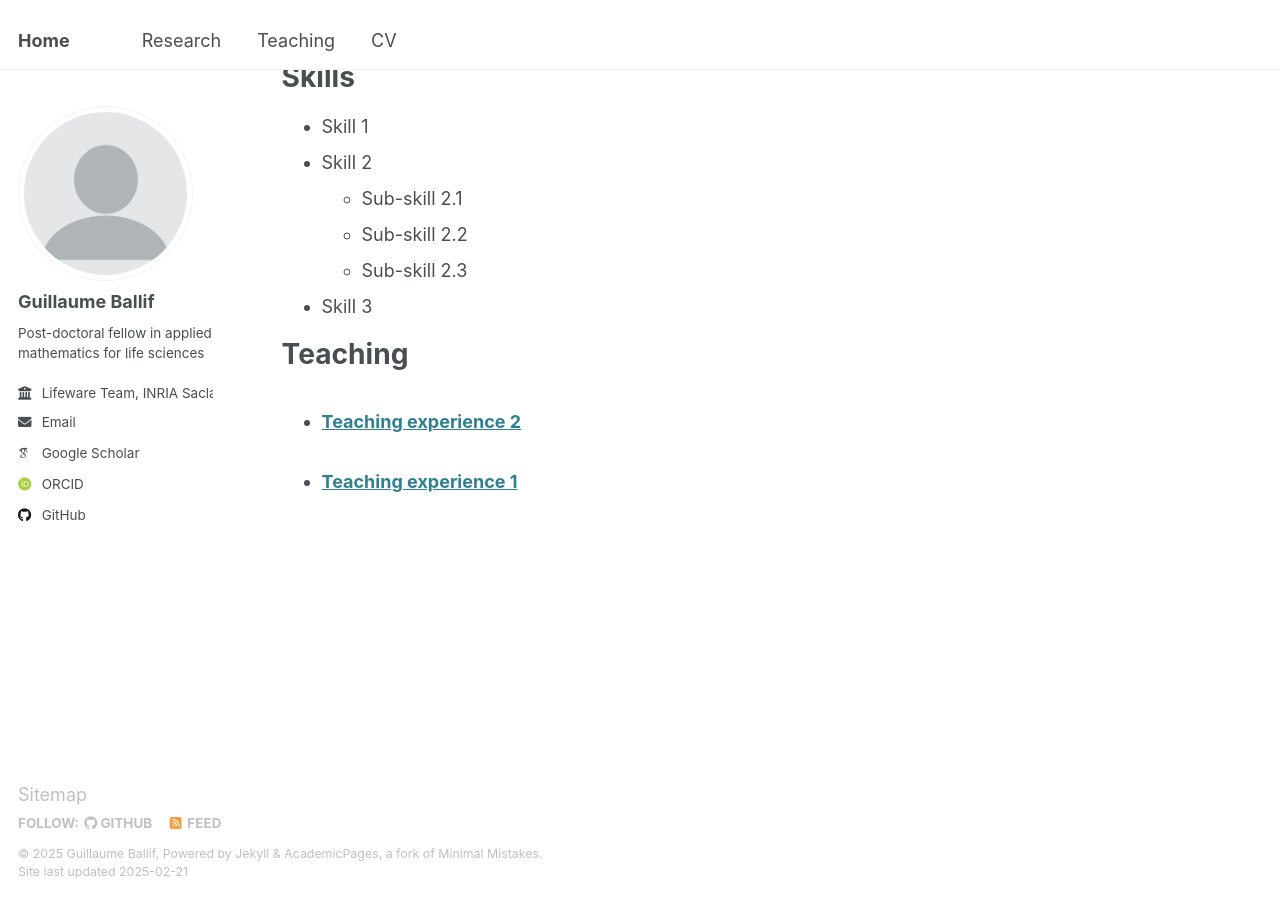
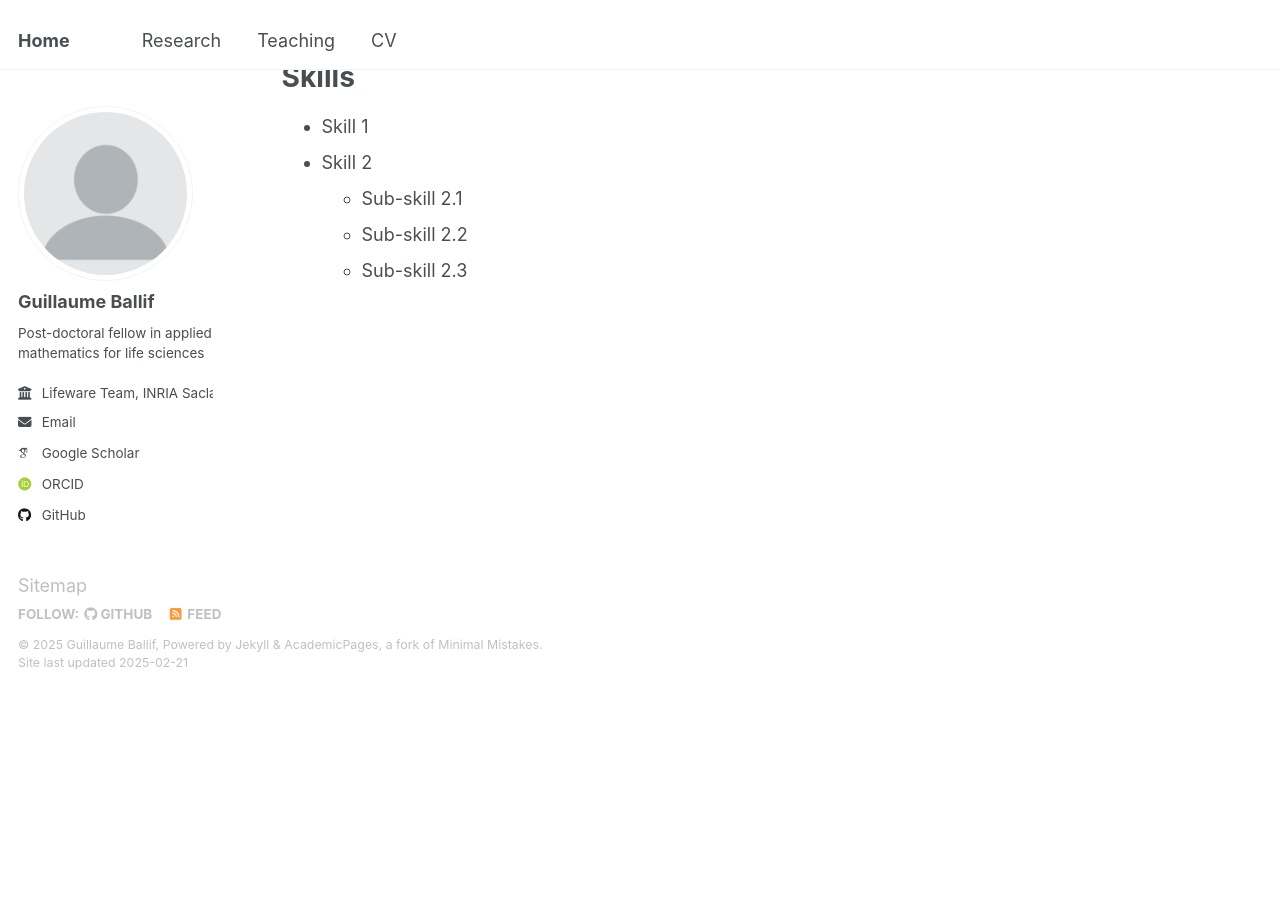
Before and after one commit to guillaumeballif/guillaumeballif.github.io, a Jekyll site: the page built from _pages/cv.md, in a window 1280 px wide and 900 px high, scrolled down 1185 px. Built offline with Jekyll 4.4.1, drawn with Linux system fonts in a browser that asks for light colours; some web fonts are replaced; after the commit the page ends 1876 px from its top, so only the background shows below that.

Commit message:
Update cv.md

```diff
--- a/_pages/cv.md
+++ b/_pages/cv.md
@@ -52,10 +52,3 @@
   * Sub-skill 2.1
   * Sub-skill 2.2
   * Sub-skill 2.3
-* Skill 3
-
-Teaching
-======
-  <ul>{% for post in site.teaching reversed %}
-    {% include archive-single-cv.html %}
-  {% endfor %}</ul>
```
